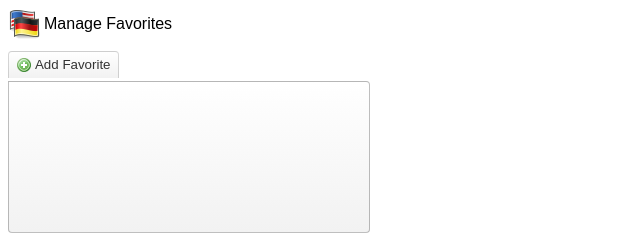
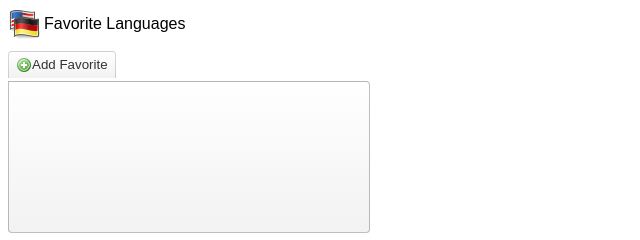
Before and after one commit to badams/translator-firefox-addon, a website: page data/favorite-languages.html in a window 1280 px wide. Shown: the top 240 px of the page, 0-640 px from the left. Drawn offline with Linux system fonts and the light colour scheme.

Commit message:
Updated en locales with new values for language manager, also fixed some references to locales in the language manager

```diff
--- a/data/favorite-languages.html
+++ b/data/favorite-languages.html
@@ -5,11 +5,11 @@
 
     <body>
     <div id="languages_panel">
-        <h1 data-l10n-id="Manage_Languages">Manage Favorites</h1>
+        <h1 data-l10n-id="Favorite_Languages">Favorite Languages</h1>
 
         <div id="LangManager" class="language-manager">
             <div class="language-toolbar">
-                <button class="btn add"><i class="icon icon-add"></i> Add Favorite</button>
+                <button class="btn add"><i class="icon icon-add"></i><span data-l10n="Add_Favorite">Add Favorite</span></button>
                 <div class="lang-select"></div>
             </div>
             <div class="favorite-languages">
```
Also changed, not shown: 1 other file.
